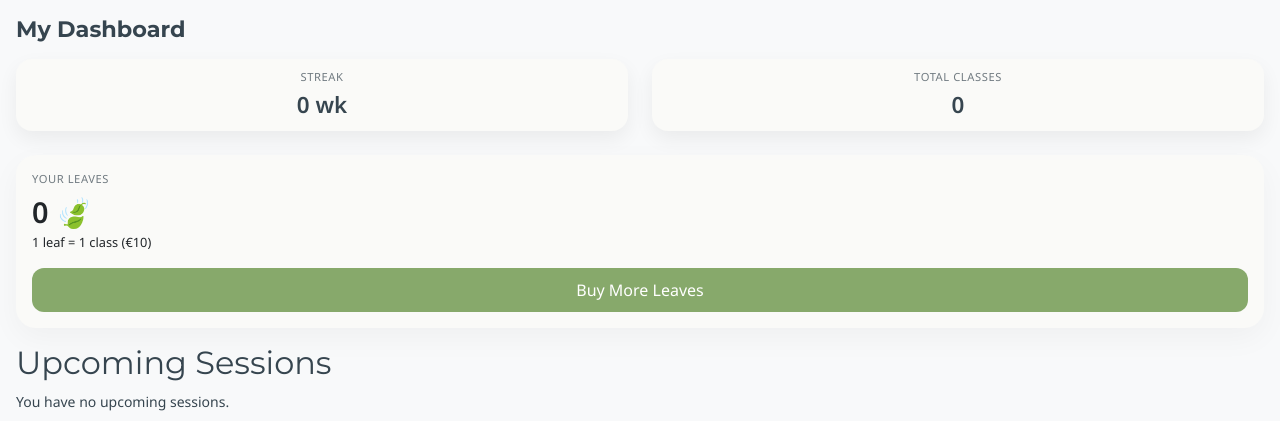
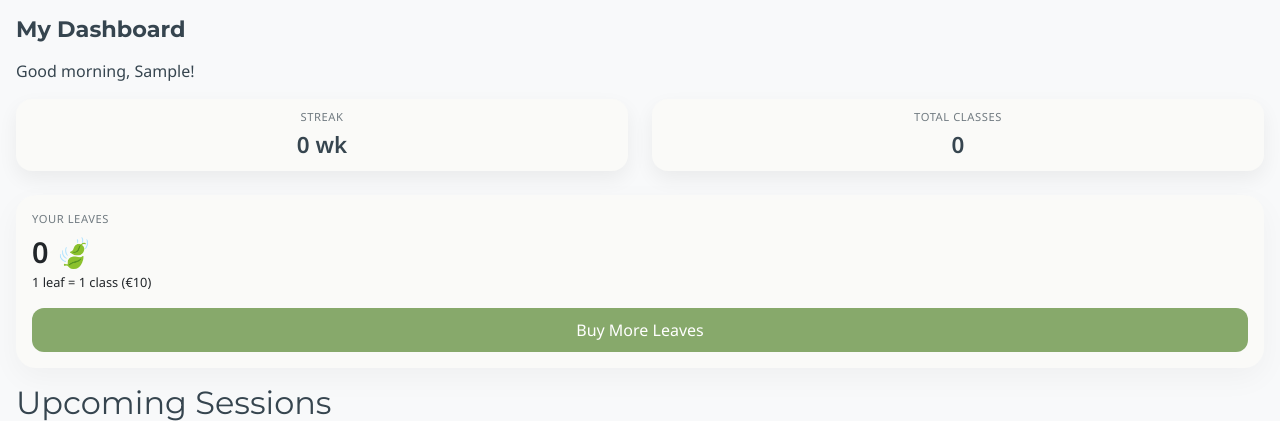
Before and after one commit to Heraniously/wellness_app, a Django app: page /dashboard/ in a window 1280 px wide. Shown: the top 421 px of the page. Run offline with Django 5.2, Linux system fonts and the light colour scheme; the visitor is signed in with stand-in values (Sample User, id 1); data comes from the database, SQL or seed files in the repository; data that the repository does not hold is empty; parts of the project's set-up code (start-up, migrations or seed data) failed here and were passed over.

Commit message:
Add time sensitive greetings

```diff
--- a/scheduling/templates/scheduling/dashboard.html
+++ b/scheduling/templates/scheduling/dashboard.html
@@ -14,6 +14,7 @@
   </div>
 {% else %}
   <h1 class="page-title">My Dashboard</h1>
+  <p class="muted mb-3">{{ greeting_prefix }}, {{ greeting_name }}!</p>
 
   <!-- Stats row -->
   <div class="row mb-3">
--- a/scheduling/views.py
+++ b/scheduling/views.py
@@ -125,6 +125,16 @@ def dashboard(request):
     else:
         streak = 0
 
+    local_hour = now.astimezone(BUCHAREST).hour
+    if local_hour < 12:
+        greeting_prefix = "Good morning"
+    elif local_hour < 18:
+        greeting_prefix = "Good afternoon"
+    else:
+        greeting_prefix = "Good evening"
+
+    greeting_name = request.user.first_name.strip() if request.user.first_name else request.user.username
+
     return render(request, 'scheduling/dashboard.html', {
         'is_guest': False,
         'upcoming': upcoming,
@@ -135,6 +145,8 @@ def dashboard(request):
         'total_attended': total_attended,
         'favorite_class_title': favorite_class_title,
         'streak_weeks': streak,
+        'greeting_prefix': greeting_prefix,
+        'greeting_name': greeting_name,
     })
 
 
```
